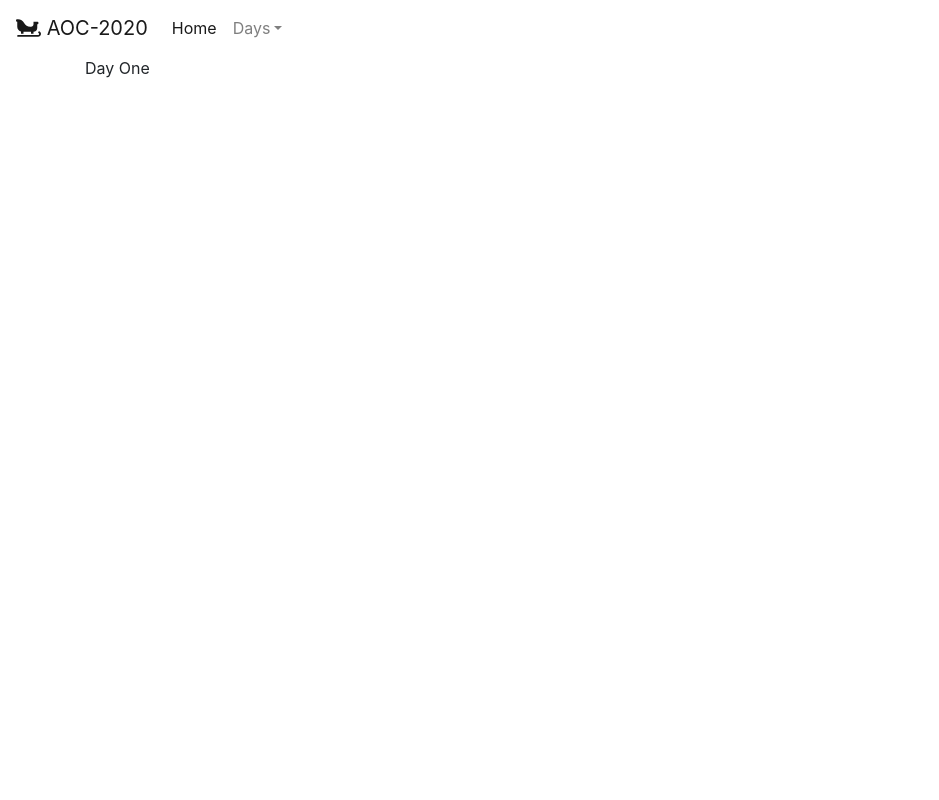
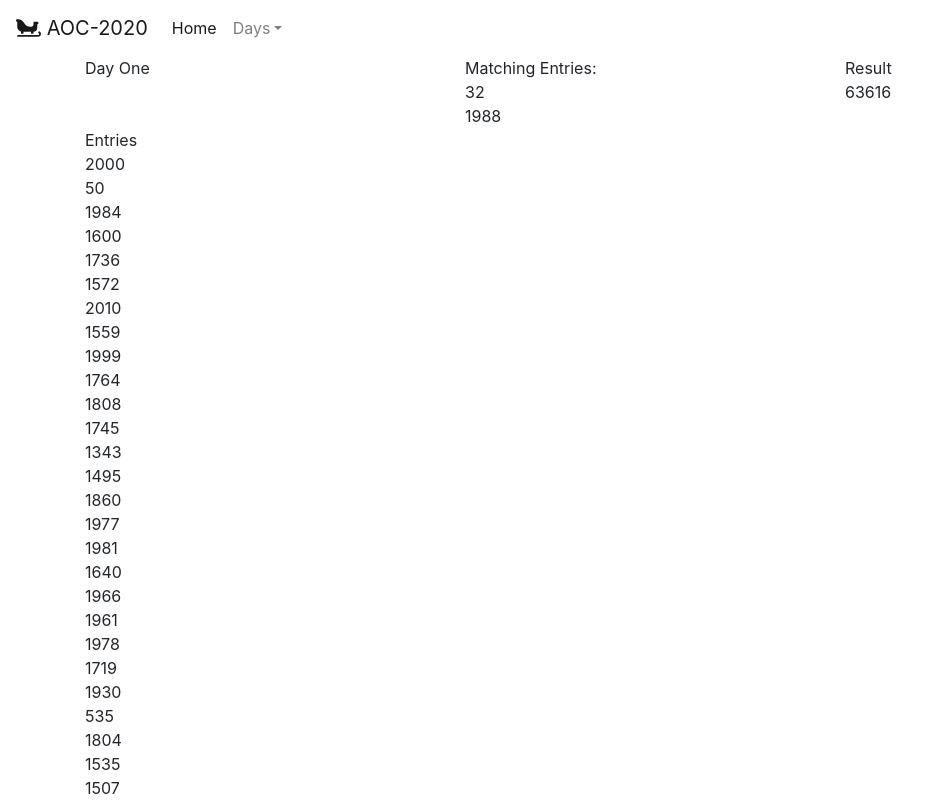
Before and after one commit to bryantkelley/aoc-2020, a React (Create React App) app: page /1 in a window 1280 px wide. Shown: the top 800 px of the page, without its empty margins (0-939 px from the left). Built offline with nearby package versions, Linux system fonts and the light colour scheme.

Commit message:
Add solution for day one.

```diff
--- a/src/1/one.js
+++ b/src/1/one.js
@@ -1,10 +1,64 @@
+import { useState, useEffect, useMemo } from "react";
 import { Col, Row } from "react-bootstrap";
+import raw from './oneInput.txt';
 
 function One() {
+  const [entries, setEntries] = useState([]);
+
+  useEffect(() => {
+    async function getEntries() {
+      fetch(raw).then(r => r.text()).then(text => text.split('\n')).then(arr => arr.map(s => parseInt(s, 10))).then(arr => setEntries(arr));
+    }
+
+    if (!entries.length) {
+      getEntries();
+    }
+  }, [entries]);
+
+  const matchingValues = useMemo(() => {
+    for (let i = 0; i < entries.length; i++) {
+      for (let j = i; j < entries.length; j++) {
+        if (entries[i] + entries[j] === 2020) {
+          return [entries[i], entries[j]];
+        }
+      }
+    }
+    return [];
+  }, [entries]);
+
+  const result = useMemo(() => {
+    if (matchingValues.length === 2) {
+      return matchingValues[0] * matchingValues[1];
+    }
+    return '';
+  }, [matchingValues])
+
   return (
     <Row>
       <Col>
-        <div>Day One</div>
+        <Row>
+          <Col>
+            <div>Day One</div>
+          </Col>
+          <Col>
+            <div>Matching Entries:</div>
+            <div>{matchingValues.map(mv => (<div>{mv}</div>))}</div>
+          </Col>
+          <Col>
+            <div>Result</div>
+            <div>{result}</div>
+          </Col>
+        </Row>
+        <Row>
+          <Col>
+            Entries
+            {entries.map((e) => (
+              <Row key={e}>
+                <Col>{e}</Col>
+              </Row>
+            ))}
+          </Col>
+        </Row>
       </Col>
     </Row>
   );
```
Also changed, not shown: src/1/oneInput.txt (added), 1 other file (tests, documents, lock files or other folders).
